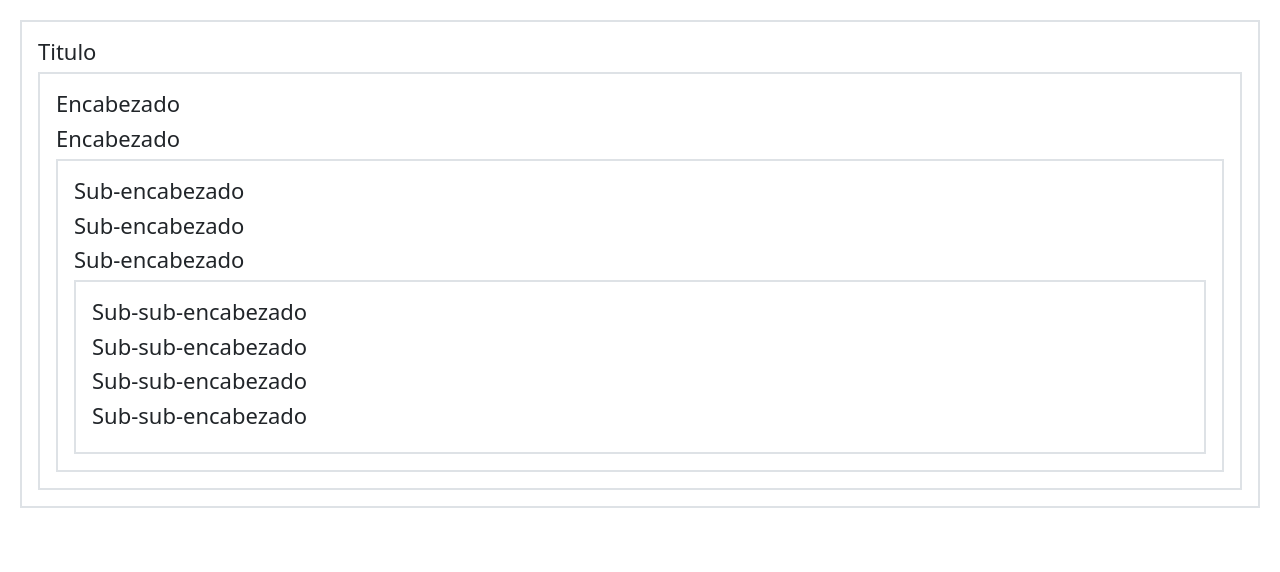
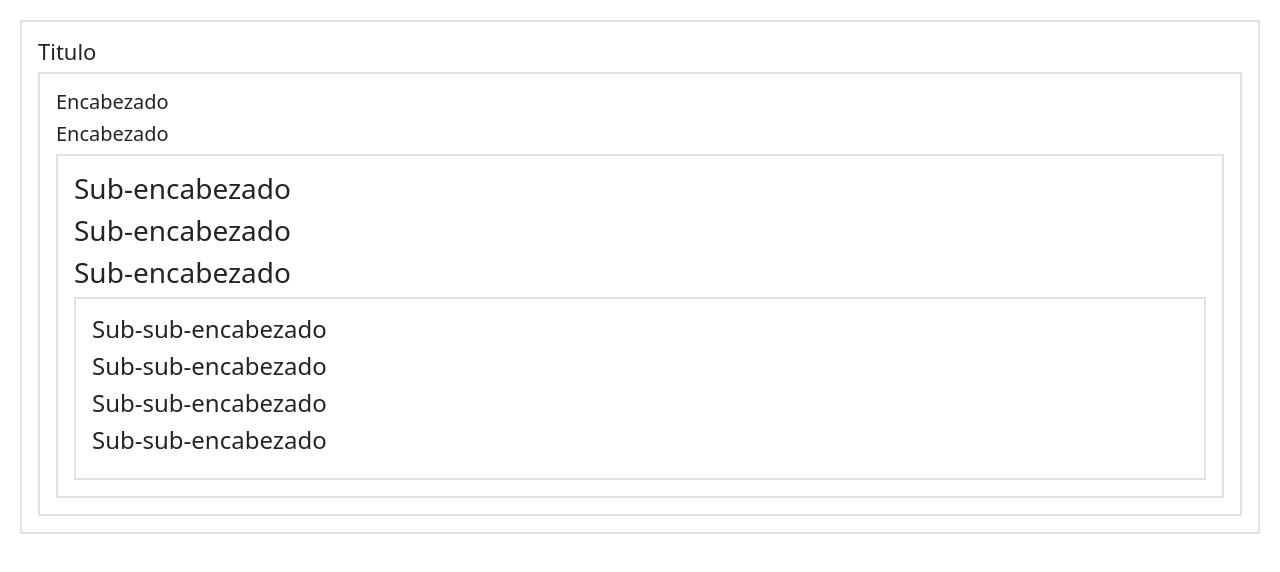
Before and after one commit to dgutierrez21/Learning-ReactJS--React-Docs, a React (Vite) app in the folder 01-learn/: page / in a window 1280 px wide. Shown: the top 572 px of the page. Built offline with nearby package versions, Linux system fonts and the light colour scheme.

Commit message:
Paso 3: Proporcionar el contexto

```diff
--- a/01-learn/src/04-manejo-de-estado/06-Pasar-datos-en-profundidad-con-el-contexto/pageApp/components/Section.jsx
+++ b/01-learn/src/04-manejo-de-estado/06-Pasar-datos-en-profundidad-con-el-contexto/pageApp/components/Section.jsx
@@ -1,3 +1,9 @@
-export const Section = ({ children }) => {
-  return <section className="border border-2 p-3">{children}</section>;
+import { levelContext } from "../levelContext";
+
+export const Section = ({ nivel, children }) => {
+  return (
+    <section className="border border-2 p-3">
+      <levelContext.Provider value={nivel}>{children}</levelContext.Provider>
+    </section>
+  );
 };
```
Also changed, not shown: 01-learn/src/04-manejo-de-estado/06-Pasar-datos-en-profundidad-con-el-contexto/PasarDatosEnProfundidadConElContexto.txt.
